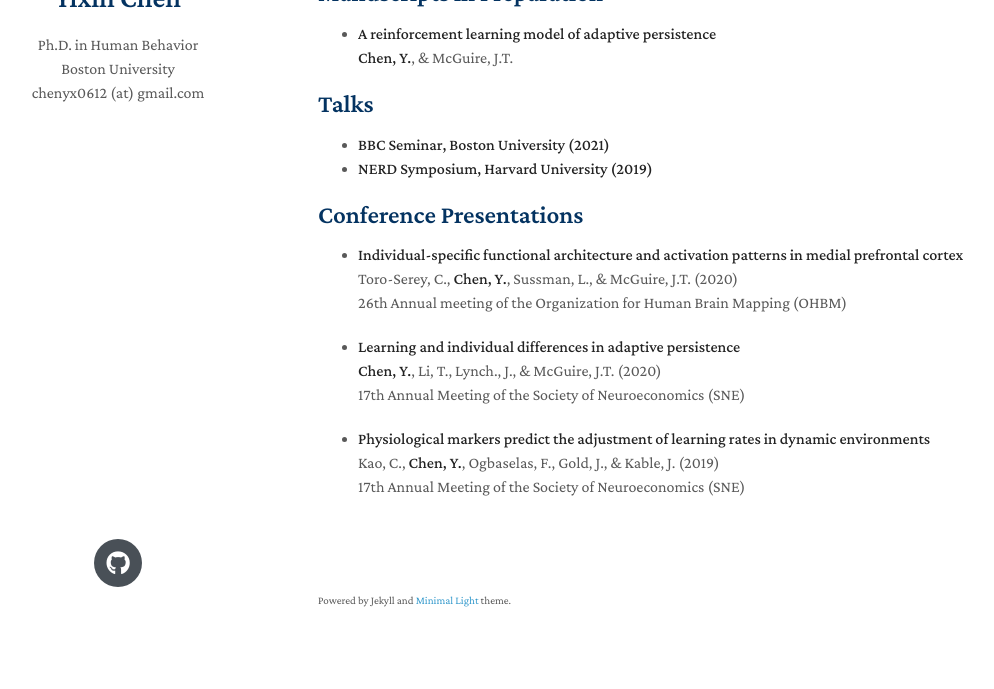
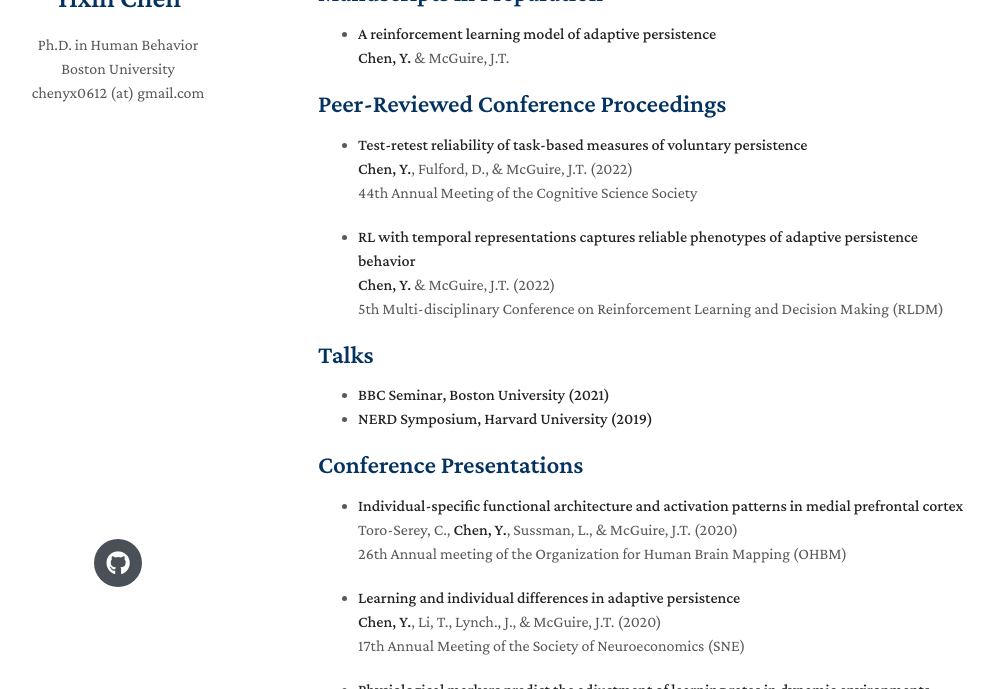
Before and after one commit to yxyxchen/yxyxchen.github.io, a Jekyll site: the page built from index.md, in a window 1280 px wide and 900 px high, scrolled down 305 px, cut to the strip 211-900 px from the top of the window. Shown: the whole strip, without its empty margins (152-1146 px from the left). Built offline with Jekyll 4.4.1, drawn with Linux system fonts in a browser that asks for light colours; nearby versions of some CDN libraries; a style sheet for code colours, icons or effects is not loaded; our own code applies the rules of GitHub Pages for plain Markdown files.

Commit message:
update new abstracts

```diff
--- a/index.md
+++ b/index.md
@@ -27,8 +27,24 @@ I also develop automated tools for data analysis and online experimentation at s
 
 - **A reinforcement learning model of adaptive persistence**
   <br>
-  **Chen, Y.**, & McGuire, J.T.
+  **Chen, Y.** & McGuire, J.T.
 <br>
+
+## Peer-Reviewed Conference Proceedings
+
+- **Test-retest reliability of task-based measures of voluntary persistence**
+  <br>
+  **Chen, Y.**, Fulford, D., & McGuire, J.T. (2022)
+  <br>
+  44th Annual Meeting of the Cognitive Science Society
+
+- **RL with temporal representations captures reliable phenotypes of adaptive persistence behavior**
+  <br>
+  **Chen, Y.** & McGuire, J.T. (2022)
+  <br>
+  5th Multi-disciplinary Conference on Reinforcement Learning and Decision Making (RLDM)
+
+
 
 ## Talks
 
```
Also changed, not shown: 1 other file.
